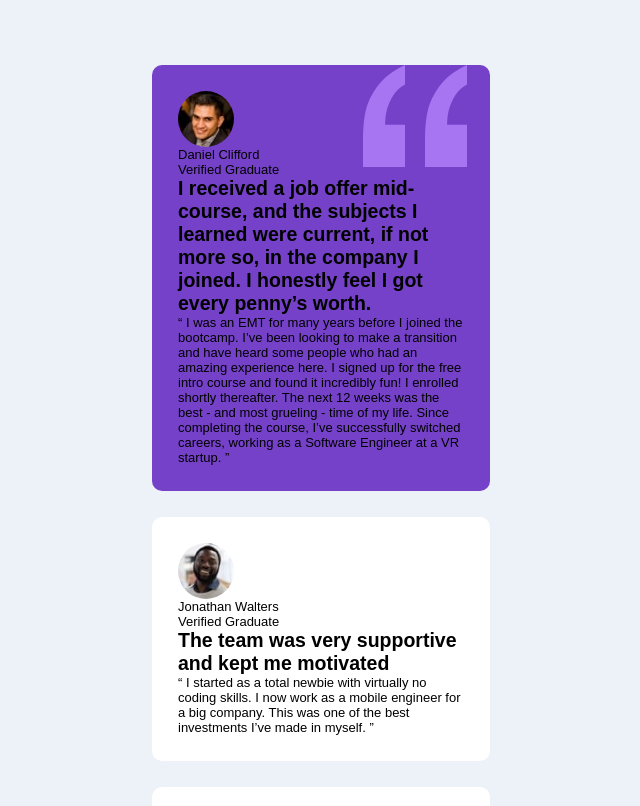
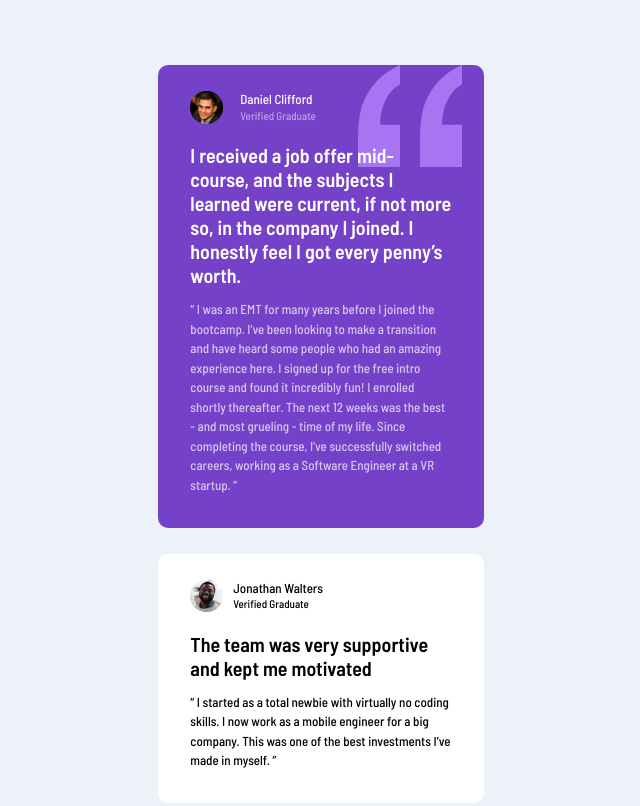
Before and after one commit to z-mn/frontend-mentor-testimonials-grid, a plain HTML site: page index.html in a window 1280 px wide. Shown: the top 806 px of the page, without its empty margins (319-959 px from the left). Drawn offline with Linux system fonts and the light colour scheme.

Commit message:
improved css

```diff
--- a/style.css
+++ b/style.css
@@ -6,15 +6,16 @@
 
 :root {
     --clr-purple: hsl(263, 55%, 52%);
+    --clr-purple-70: hsla(263, 55%, 52%, 70%);
     --clr-grayish-blue: hsl(217, 19%, 35%);
     --clr-blackish-blue: hsl(219, 29%, 14%);
     --clr-dark-background-text: hsl(0, 0%, 81%);
     --clr-background: hsl(210, 46%, 95%);
     --font-size: 0.8125rem;
-    --ff: barlow-semi-condensed, sans-serif;
+    --ff: "Barlow Semi Condensed", sans-serif;
     --fw-primary: 500;
     --fw-header: 600;
-    /* Remember different opacities */
+    --profile-pic-width: 2.5rem;
 }
 
 * {
@@ -35,13 +36,14 @@ body {
     background-color: var(--clr-background);
     font-family: var(--ff);
     font-size: 1rem;
+    font-weight: var(--fw-primary);
 }
 
 .grid-container {
     margin: auto;
     display: grid;
     gap: 2rem;
-    max-width: 30rem;
+    max-width: 29.1rem;
     align-items: center;
     justify-content: center;
     padding: 5rem 2rem;
@@ -52,17 +54,52 @@ body {
     border-radius: 10px;
     display: flex;
     flex-direction: column;
-    padding: 2rem;
+    padding: 2rem 2.5rem 2.5rem 2.5rem;
+    box-shadow: 2.5rem 3.75rem 3rem -3rem hsl(var(--clr-grayish-blue) / 0.25);
 }
 
 .profile {
     display: grid;
+    grid-template: 1fr 1fr;
+    width: 11rem;
+}
+
+.name {
+    grid-row: 1;
+}
+
+.rank {
+    grid-row: 2;
+    font-size: 0.85em;
 }
 
 .profile-picture {
     border-radius: 50%;
+    grid-row: 1 / span 2;
+    width: var(--profile-pic-width);
+    aspect-ratio: 1;
+    border: 2px solid hsla(var(--clr-purple-70));
+}
+
+.heading {
+    margin-block: 1.5rem 1rem;
+    font-weight: var(--fw-header);
+    font-size: 1.53846153846rem;
+}
+
+.comment {
+    line-height: 1.5;
 }
 
 .purple {
     background: var(--clr-purple) url(images/bg-pattern-quotation.svg) no-repeat 90% 0%;
+    color: white;
 }
+
+.purple .rank {
+    opacity: 50%;
+}
+
+.purple .comment {
+    opacity: 70%;
+}
```
